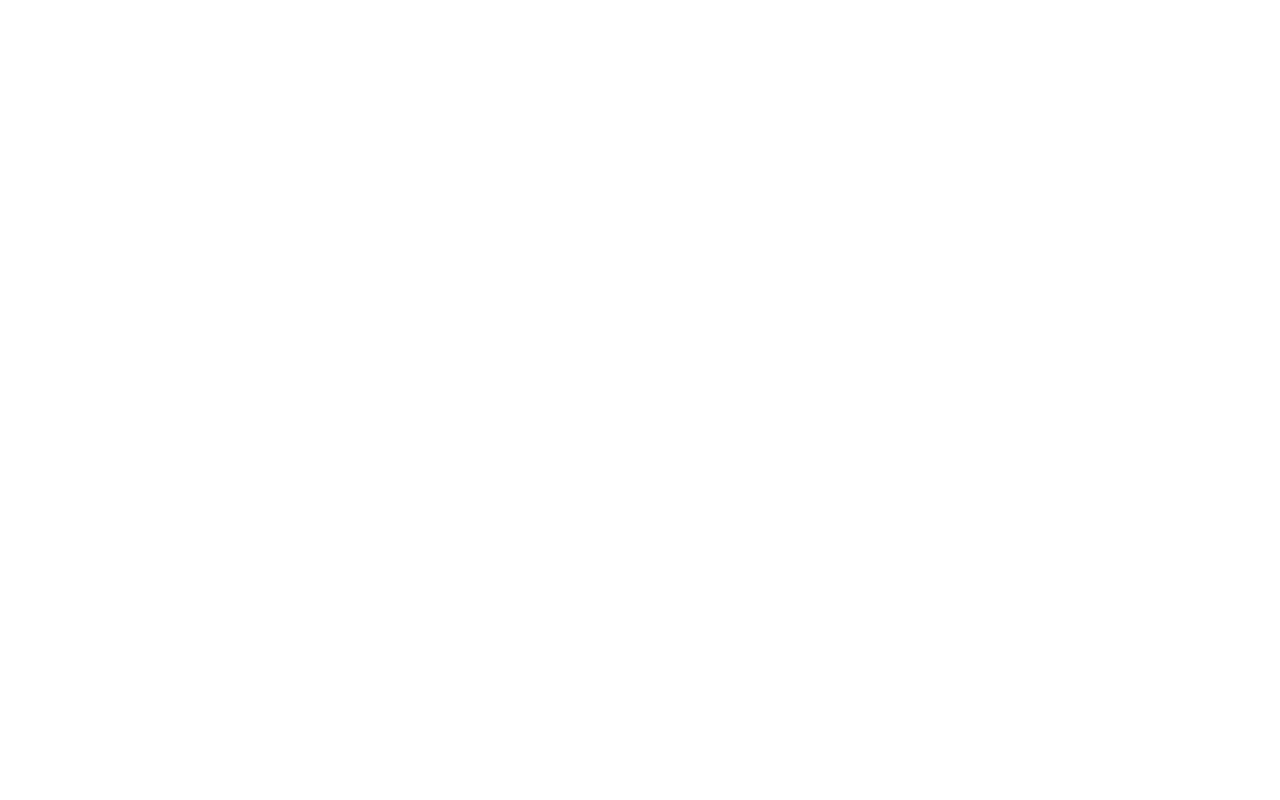
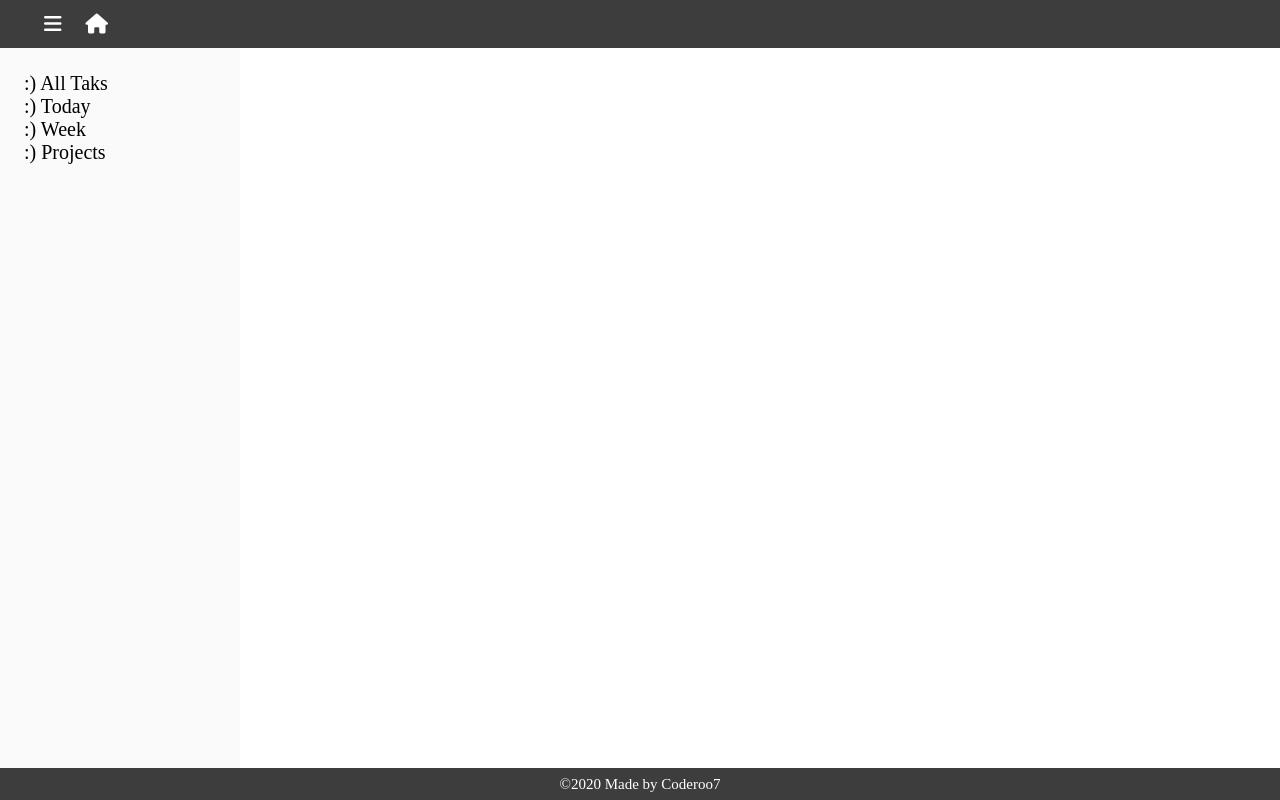
Before and after one commit to CoderOO7/todo-list, a website built with webpack: page dist/index.html in a window 1280 px wide. Built offline with nearby package versions, Linux system fonts and the light colour scheme.

Commit message:
layout design

```diff
--- /dev/null
+++ b/dist/assets/css/style.css
@@ -0,0 +1,101 @@
+*,:before,:after{
+    padding: 0;
+    margin: 0;
+    box-sizing: border-box;
+}
+
+html{
+    font-size: 62.5%;
+}
+
+body{
+    min-height:100vh;
+}
+
+ul{
+    list-style-type: none;
+}
+
+.grid-container{
+    display: grid;
+    grid-template-columns: 240px 1fr;
+    grid-template-rows: 6vh 1fr 4vh;
+    grid-template-areas:
+        "header header"
+        "sidenav main"
+        "footer footer";
+    min-height: 100vh;
+}
+
+.header{
+    grid-area: header;
+    display: flex;
+    padding: 0 5vh;
+    background-color: #3d3d3d;
+}
+
+.header__inner{
+    display: flex;
+    align-items: center;
+}
+
+.header__btn{
+    cursor: pointer;
+    color: #fff;
+    border: none;
+    padding: 0.4rem;
+    margin-right: 1.6rem;
+    font-size: 2rem;
+    background: none;
+}
+
+.header__btn:hover{
+    border-radius: 3px;
+    background-color: hsla(0,0%,100%,.2);
+}
+
+.sidenav {
+    grid-area: sidenav;
+    height: 100%;
+    padding-top: 3vh;
+    padding-left: 3vh;
+    font-size: 2rem;
+    transform: translateX(-245px);
+    transition: all .6s ease-in-out;
+    background-color: #fafafa;
+  }
+
+  /* The active class is toggled on hamburger and close icon clicks */
+.sidenav.active {
+    transform: translateX(0);
+}
+
+  .sidenav__list-item{
+      padding: 2vh;
+      cursor: pointer;
+  }
+
+  .sidenav__list-item:hover{
+      background-color: #fff;
+  }
+
+  .main {
+    grid-area: main;
+    background-color:#fff;
+  }
+
+  .footer {
+    font-size: 1.8rem;
+    grid-area: footer;
+    display: flex;
+    justify-content: center;
+    align-items: center;
+    color: #fff;
+    background-color: #3d3d3d;
+  }
+
+  @media only screen and (min-width: 75em){
+      .sidenav{
+          transform: translateX(0);
+      }
+  }
--- a/dist/index.html
+++ b/dist/index.html
@@ -1,12 +1,75 @@
 <!DOCTYPE html>
 <html lang="en">
+
 <head>
     <meta charset="UTF-8">
     <meta name="viewport" content="width=device-width, initial-scale=1.0">
     <title>Todo-list</title>
+
+    <!-- Personal Stylesheets -->
+    <link rel="stylesheet" href="assets/css/style.css">
+    <!-- Fontawesome Script -->
+    <script src="https://kit.fontawesome.com/4225c160a9.js" crossorigin="anonymous"></script>
 </head>
+
 <body>
-    <div id="content"></div>
+    <div class="grid-container">
+        <!-- Main Navigation -->
+        <header class="header">
+            <div class="header__inner">
+                <button class="header__btn header__hamburger-btn" aria-label="Close Menu">
+                    <i class="fas fa-bars"></i>
+                </button>
+                <button class="header__btn header__home-btn" aria-label="Go To Start Page">
+                    <i class="fas fa-home" aria-hidden="true"></i>
+                </button>
+            </div>
+        </header>
+        <!-- Side Navbar -->
+        <aside class="sidenav">
+            <ul class="sidenav__list">
+                <li class="sidenav__item"><span class="sidenav__item-icon">:)</span>
+                    <span class="sidenav__item-content">All Taks</span>
+                    <span class="sidenav__item-counter"></span></li>
+                <li class="sidenav__item"><span class="sidenav__item-icon">:)</span>
+                    <span class="sidenav__item-content">Today</span>
+                    <span class="sidenav__item-counter"></span></li>
+                <li class="sidenav__item"><span class="sidenav__item-icon">:)</span>
+                    <span class="sidenav__item-content">Week</span>
+                    <span class="sidenav__item-counter"></span></li>
+                <li class="sidenav__item"><span class="sidenav__item-icon">:)</span>
+                    <span class="sidenav__item-content">Projects</span>
+                    <span class="sidenav__item-counter"></span></li>
+            </ul>
+        </aside>
+
+        <main class="main">
+            <div id="content"></div>
+        </main>
+
+        <footer class="footer">
+            <small>
+                <span class="footer__copyright">&copy;2020</span>
+                <span class="footer__signature">Made by Coderoo7</span>
+            </small>
+        </footer>
+    </div>
+
     <script src="main.js"></script>
+
+    <script>
+        const hamburgerBtnEl = document.querySelector('.header__hamburger-btn');
+        const sidenavEl = document.querySelector('.sidenav');
+
+        function toggleClassName(el,className){
+            el.classList.toggle(className);
+        }
+
+        hamburgerBtnEl.addEventListener('click',(e)=>{
+            toggleClassName(sidenavEl,'active');
+        })
+
+    </script>
 </body>
+
 </html>
```
